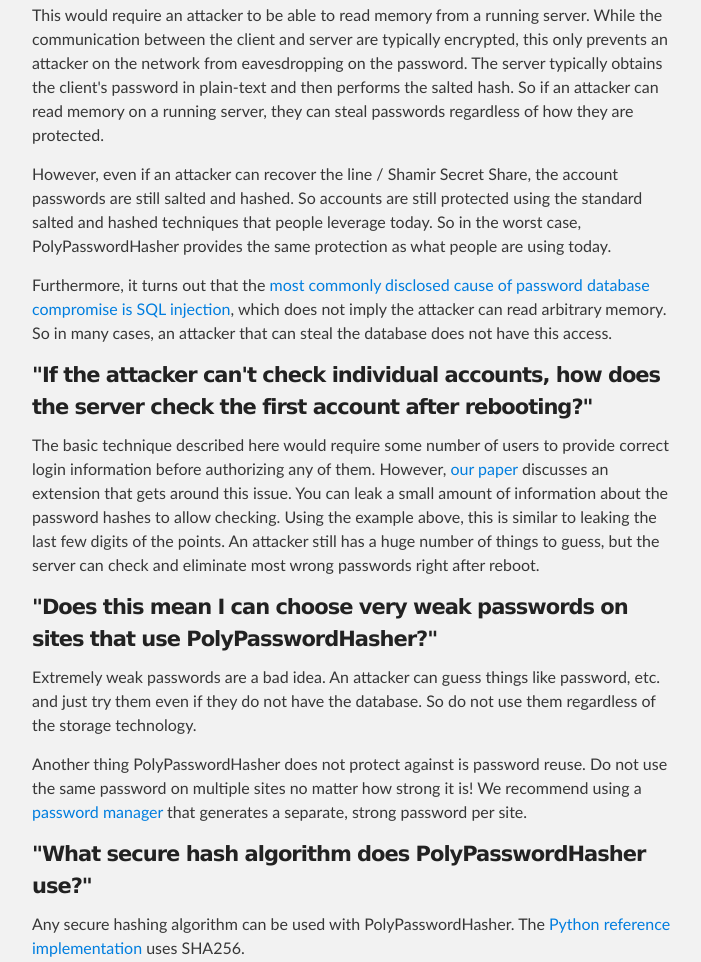
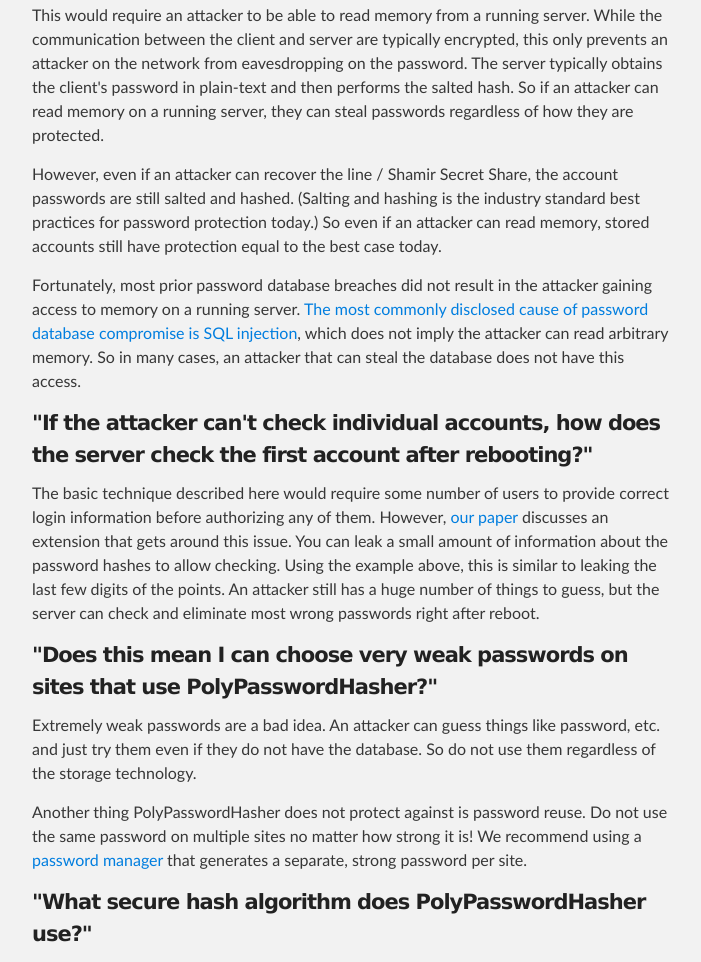
Before and after one commit to PolyPasswordHasher/PolyPasswordHasher, a plain HTML site: page index.html in a window 1280 px wide. Shown: the part 1439-2401 px from the top of the page, without its empty margins (288-989 px from the left). Drawn offline with Linux system fonts and the light colour scheme.

Commit message:
Update index.html

```diff
--- a/index.html
+++ b/index.html
@@ -63,9 +63,9 @@
 
 <p>This would require an attacker to be able to read memory from a running server.   While the communication between the client and server are typically encrypted, this only prevents an attacker on the network from eavesdropping on the password.   The server typically obtains the client's password in plain-text and then performs the salted hash.   So if an attacker can read memory on a running server, they can steal passwords regardless of how they are protected.</p>
 
-<p>However, even if an attacker can recover the line / Shamir Secret Share, the account passwords are still salted and hashed.   So accounts are still protected using the standard salted and hashed techniques that people leverage today.   So in the worst case, PolyPasswordHasher provides the same protection as what people are using today.</p>
+<p>However, even if an attacker can recover the line / Shamir Secret Share, the account passwords are still salted and hashed.   (Salting and hashing is the industry standard best practices for password protection today.)   So even if an attacker can read memory, stored accounts still have protection equal to the best case today.</p>
 
-<p>Furthermore, it turns out that the <a href="https://isis.poly.edu/%7Ejcappos/papers/tr-cse-2013-02.pdf">most commonly disclosed cause of password database compromise is SQL injection</a>, which does not imply the attacker can read arbitrary memory.   So in many cases, an attacker that can steal the database does not have this access.</p>
+<p>Fortunately, most prior password database breaches did not result in the attacker gaining access to memory on a running server.  <a href="https://isis.poly.edu/%7Ejcappos/papers/tr-cse-2013-02.pdf">The most commonly disclosed cause of password database compromise is SQL injection</a>, which does not imply the attacker can read arbitrary memory.   So in many cases, an attacker that can steal the database does not have this access.</p>
 
 <p><a name="restart"></a></p>
 
```
